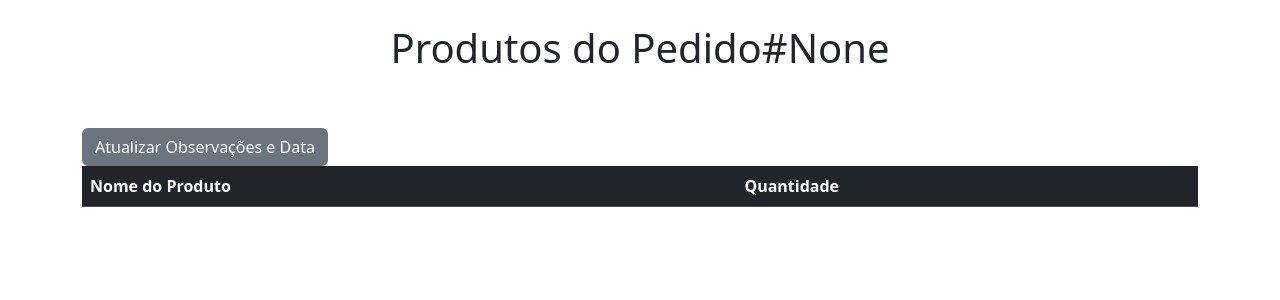
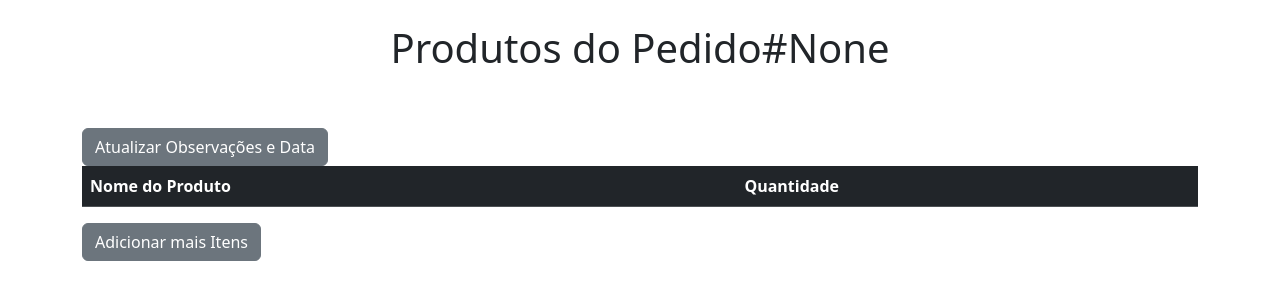
Before and after one commit to Bermuda3G/LeiriaPedidosApp, a Django app: page /itens-a-atualizar in a window 1280 px wide. Shown: the part 56-356 px from the top of the page. Run offline with Django 5.2, Linux system fonts and the light colour scheme; data that the repository does not hold is empty.

Commit message:
Funcionalidade de Atualizar pedidos CONCLUIDA (agora é possível adicionar mais ou deletar ITENS a um pedido)

```diff
--- a/leiriapedidosapp/website/templates/itens_to_update.html
+++ b/leiriapedidosapp/website/templates/itens_to_update.html
@@ -19,5 +19,9 @@
         <td>{{ item.quantidade }}</td>
       </tr><br/>
     {% endfor %}
+    </tbody>
+  </table>
+  <a href="{% url 'add-item-pedido' %}" class="btn btn-secondary" role="button">Adicionar mais Itens</a>
+
 
 {% endblock %}
--- a/leiriapedidosapp/website/urls.py
+++ b/leiriapedidosapp/website/urls.py
@@ -20,4 +20,5 @@ urlpatterns = [
     path('atualizar-item-pedido/<int:item_pk>', views.update_item_pedido, name='atualizar-item-pedido'),
     path('atualizar-observacoes-pedido/<int:pk>', views.update_pedido_obs, name='atualizar-obs'),
     path('deletar-pedido/<int:pk>', views.delete_pedido, name='deletar-pedido'),
+    path('deletar-item-pedido/<int:pk>', views.delete_item_pedido, name='deletar-item'),
 ]
--- a/leiriapedidosapp/website/views.py
+++ b/leiriapedidosapp/website/views.py
@@ -111,7 +111,7 @@ def add_pedido_1(request):
         if form.is_valid():
             pedido = form.save()
             request.session['pedido_id'] = pedido.id
-            request.session['valor_total'] = 0
+            request.session['atualizando'] = False
             return redirect('add-item-pedido')
 
     else:
@@ -129,16 +129,15 @@ def add_item_pedido(request):
         if form.is_valid():
             item = form.save(commit=False)
             item.pedido_id = pk
-            #Calcula valor
-            valor_total = request.session.get('valor_total')
-            valor_total += float(item.produto.preco) * item.quantidade
-            request.session['valor_total'] = valor_total
-            #Fim do cálculo
             item.save()
             if 'add_more' in request.POST:
                 return redirect('add-item-pedido')
             elif 'next_step' in request.POST:
-                return redirect('add-obs')
+                if request.session.get('atualizando'):
+                    itens = ItemPedido.objects.filter(pedido_id=pk)
+                    return render(request, 'itens_to_update.html', {'itens':itens, 'pedido_id':pk})
+                else:
+                    return redirect('add-obs')
 
     else:
         form = ItemPedidoForm
@@ -148,10 +147,11 @@ def add_item_pedido(request):
 def add_pedido_obs(request):
     pk = request.session.get('pedido_id')
     pedido = Pedido.objects.get(id=pk)
+    itens = ItemPedido.objects.filter(pedido_id=pk)
     if request.method == "POST":
         form = PedidoForm_2(request.POST, instance=pedido)
         if form.is_valid():
-            pedido.valor = request.session.get('valor_total')
+            pedido.valor = calcula_valor(itens)
             pedido.data_entrega = form.cleaned_data['data_entrega']
             pedido.observacoes = form.cleaned_data['observacoes']
             form.save()
@@ -168,6 +168,7 @@ def update_pedido(request, pk):
     if form.is_valid():
         form.save()
         request.session['pedido_id'] = pk
+        request.session['atualizando'] = True
         return redirect('itens-a-atualizar')
 
     if updated:
@@ -196,8 +197,10 @@ def update_item_pedido(request, item_pk):
 def update_pedido_obs(request, pk):
     request.session['pedido_atualizado'] = False
     registro_pedido = Pedido.objects.get(id=pk)
+    itens = ItemPedido.objects.filter(pedido_id=pk)
     form = PedidoForm_2(request.POST or None, instance=registro_pedido)
     if form.is_valid():
+        registro_pedido.valor = calcula_valor(itens)
         form.save()
         request.session['pedido_atualizado'] = True
         return HttpResponseRedirect(f'/atualizar-pedido/{pk}')
@@ -213,3 +216,21 @@ def delete_pedido(request, pk):
     else:
         messages.success(request, "Não foi possível deletar o pedido. Faça login novamente!!")
         return redirect('homepage')
+
+def delete_item_pedido(request, pk):
+    id_pedido = request.session.get('pedido_id')
+    itens = ItemPedido.objects.filter(pedido_id=id_pedido)
+    if request.user.is_authenticated:
+        item_pedido = ItemPedido.objects.get(id=pk)
+        item_pedido.delete()
+        messages.success(request, "Item deletado com sucesso!!")
+        return render(request, 'itens_to_update.html', {'itens':itens, 'pedido_id':id_pedido})
+    else:
+        messages.success(request, "Não foi possível deletar o item. Faça login novamente!!")
+        return redirect('homepage')
+
+def calcula_valor(itens):
+    valor_total = 0
+    for item in itens:
+        valor_total += (float(item.produto.preco) * item.quantidade)
+    return valor_total
```
Also changed, not shown: leiriapedidosapp/website/templates/update_item.html (+5 -2 lines). Lines whose indentation alone changed are shown as unchanged.
